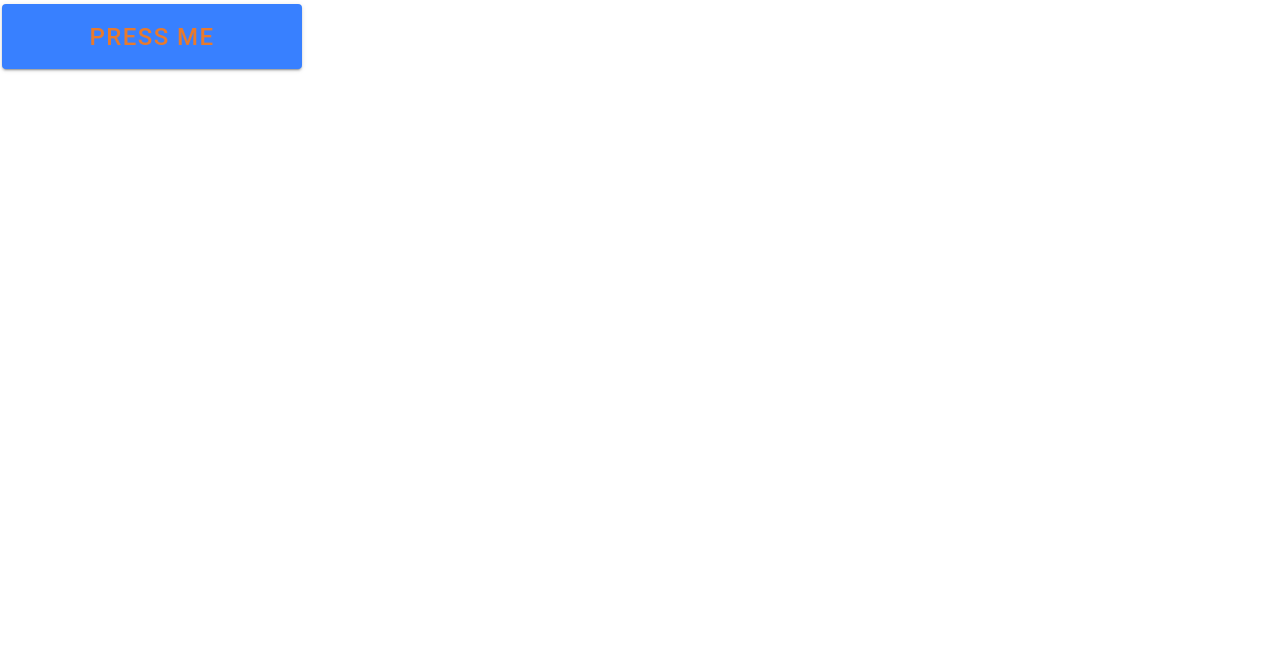
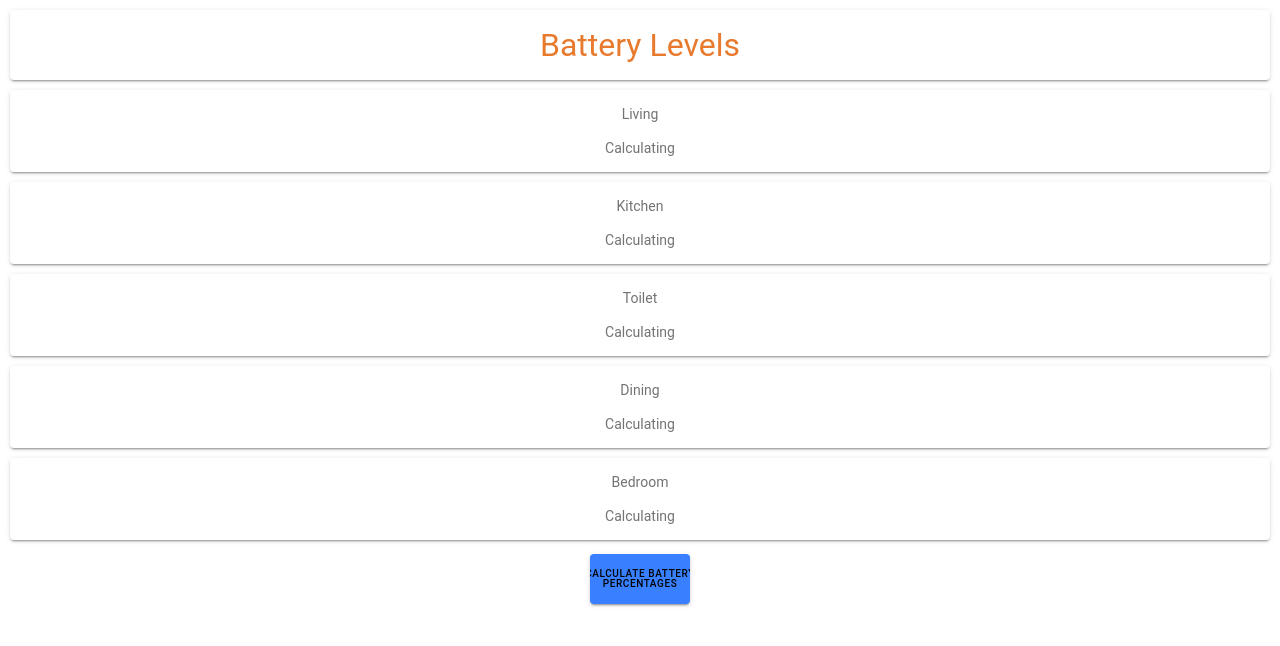
Before and after one commit to Pragya-PD/Motion-Detector-React-App, a React (Create React App) app in the folder swen3252020a3/: page /checkbatterylevels in a window 1280 px wide. Shown: the top 646 px of the page. Built offline with nearby package versions, Linux system fonts and the light colour scheme; no server answers.

Commit message:
Data extracted from response to create BATTERY LEVEL page

```diff
--- /dev/null
+++ b/swen3252020a3/src/pages/CheckBatteryLevels.css
@@ -0,0 +1,11 @@
+.header{
+    color:#e87a2d;
+    font-size: xx-large;
+}
+
+.calculate{
+    color: black;
+    height: 50px;
+    width: 100px;
+    font-size: 10px;
+}
--- a/swen3252020a3/src/pages/CheckBatteryLevels.tsx
+++ b/swen3252020a3/src/pages/CheckBatteryLevels.tsx
@@ -2,39 +2,120 @@ import React, { Component } from 'react';
 import { IonApp, IonButton, IonCard, IonCardContent, IonCardHeader, IonContent, IonHeader, IonPage, IonTextarea, IonTitle, IonToolbar } from '@ionic/react';
 import ConnectToIoT from './ConnectToIoT';
 import DataStore from '../components/DataStore';
+import { readString } from 'react-papaparse'
+import "./CheckBatteryLevels.css"
 
-interface Props{
+interface Props {
 
 }
-interface State{
-
+interface State {
+  living: string
+  kitchen: string
+  dining: string
+  bathroom: string
+  bedroom: string
 }
 
-class CheckBatteryLevels extends Component<Props,State>{
-  private mqtt:ConnectToIoT;
+class CheckBatteryLevels extends Component<Props, State>{
+  private mqtt: ConnectToIoT;
 
-  constructor(props:Props){
+  constructor(props: Props) {
     super(props);
     this.mqtt = new ConnectToIoT("");
+    this.state = {
+      living: "Calculating",
+      kitchen: "Calculating",
+      dining: "Calculating",
+      bathroom: "Calculating",
+      bedroom: "Calculating"
+    }
   }
 
-  componentDidMount(){
+  componentDidMount() {
     this.mqtt.connect();
   }
 
-  print(){
+  print() {
     var array = DataStore.getResponses();
     array.forEach((element: any) => {
       console.log(element);
     });
   }
 
-  render(){
+  getBatteryLevels() {
+    var array = DataStore.getResponses();
+    let livingPerc = new Array(), kitchenPerc = new Array(), diningPerc = new Array(), toiletPerc = new Array(), bedroomPerc = new Array();
+    array.forEach((element: any) => {
+      const results = readString(element);
+      let array: any = results.data[0];
+      console.log(results.data[0])
+      if (array[1] === 'living') {
+        livingPerc[livingPerc.length] = array[3]
+      } else if (array[1] === 'kitchen') {
+        kitchenPerc[kitchenPerc.length] = array[3]
+      } else if (array[1] === 'dining') {
+        diningPerc[diningPerc.length] = array[3]
+      } else if (array[1] === 'toilet') {
+        toiletPerc[toiletPerc.length] = array[3]
+      } else if (array[1] === 'bedroom') {
+        bedroomPerc[bedroomPerc.length] = array[3]
+      }
+    });
+
+    this.setState({
+      living: livingPerc[livingPerc.length - 1],
+      kitchen: kitchenPerc[kitchenPerc.length - 1],
+      dining: diningPerc[diningPerc.length - 1],
+      bathroom: toiletPerc[toiletPerc.length - 1],
+      bedroom: bedroomPerc[bedroomPerc.length - 1]
+    });
+  }
+
+  render() {
     return (
       <IonContent>
-          <IonButton onClick={()=>this.print()}>
-            Press ME
+        <IonCard>
+          <IonCardHeader class="ion-text-center" className="header">Battery Levels</IonCardHeader>
+          {/* <IonButton onClick={()=>this.getBatteryLevels()}/> */}
+        </IonCard>
+
+        <IonCard>
+          <IonCardHeader class="ion-text-center">Living</IonCardHeader>
+          <IonCardContent class="ion-text-center" className="battery">{this.state.living}</IonCardContent>
+          {/* <IonButton onClick={()=>this.getBatteryLevels()}/> */}
+        </IonCard>
+
+        <IonCard>
+          <IonCardHeader class="ion-text-center">Kitchen</IonCardHeader>
+          <IonCardContent class="ion-text-center" className="battery">{this.state.kitchen}</IonCardContent>
+          {/* <IonButton onClick={()=>this.getBatteryLevels()}/> */}
+        </IonCard>
+
+        <IonCard>
+          <IonCardHeader class="ion-text-center">Toilet</IonCardHeader>
+          <IonCardContent class="ion-text-center" className="battery">{this.state.bathroom}</IonCardContent>
+          {/* <IonButton onClick={()=>this.getBatteryLevels()}/> */}
+        </IonCard>
+
+        <IonCard>
+          <IonCardHeader class="ion-text-center">Dining</IonCardHeader>
+          <IonCardContent class="ion-text-center" className="battery">{this.state.dining}</IonCardContent>
+          {/* <IonButton onClick={()=>this.getBatteryLevels()}/> */}
+        </IonCard>
+
+        <IonCard>
+          <IonCardHeader class="ion-text-center">Bedroom</IonCardHeader>
+          <IonCardContent class="ion-text-center" className="battery">{this.state.bedroom}</IonCardContent>
+          {/* <IonButton onClick={()=>this.getBatteryLevels()}/> */}
+        </IonCard>
+
+        <IonContent class="ion-text-center">
+          <IonButton
+            className="calculate"
+            onClick={() => this.getBatteryLevels()}>Calculate Battery{<br />}Percentages
          </IonButton>
+        </IonContent>
+
       </IonContent>
     );
   }
--- a/swen3252020a3/src/pages/ConnectToIoT.css
+++ b/swen3252020a3/src/pages/ConnectToIoT.css
@@ -1,4 +1,5 @@
 .connect{
+    color: white;
     margin-top: 306px;
     margin-left: 35px;
     height: 100px;
--- a/swen3252020a3/src/pages/ConnectToIoT.tsx
+++ b/swen3252020a3/src/pages/ConnectToIoT.tsx
@@ -108,15 +108,14 @@ class ConnectToIoT extends Component<Props, State> {
       <IonApp>
         <IonContent>
           <IonReactRouter>
-            <IonButton className="connect">
+            <IonButton
+            className="connect"
+            href={this.state.mqttStatus==='Connected'?"/home":"/"}>
               {this.state.mqttStatus}
+              {<br/>}{<br/>}
+              {this.state.mqttStatus==='Connected'?"Click Me :)":"Please Wait.."}
             </IonButton>
           </IonReactRouter>
-
-          <IonButton href={this.state.mqttStatus==='Connected'?"/home":"/"}>
-            {this.state.mqttStatus==='Connected'?"Lesgo":"Wait.."}
-          </IonButton>
-
         </IonContent>
       </IonApp>
     );
```
Also changed, not shown: 1 other file (tests, documents, lock files or other folders). Lines whose indentation alone changed are shown as unchanged.
